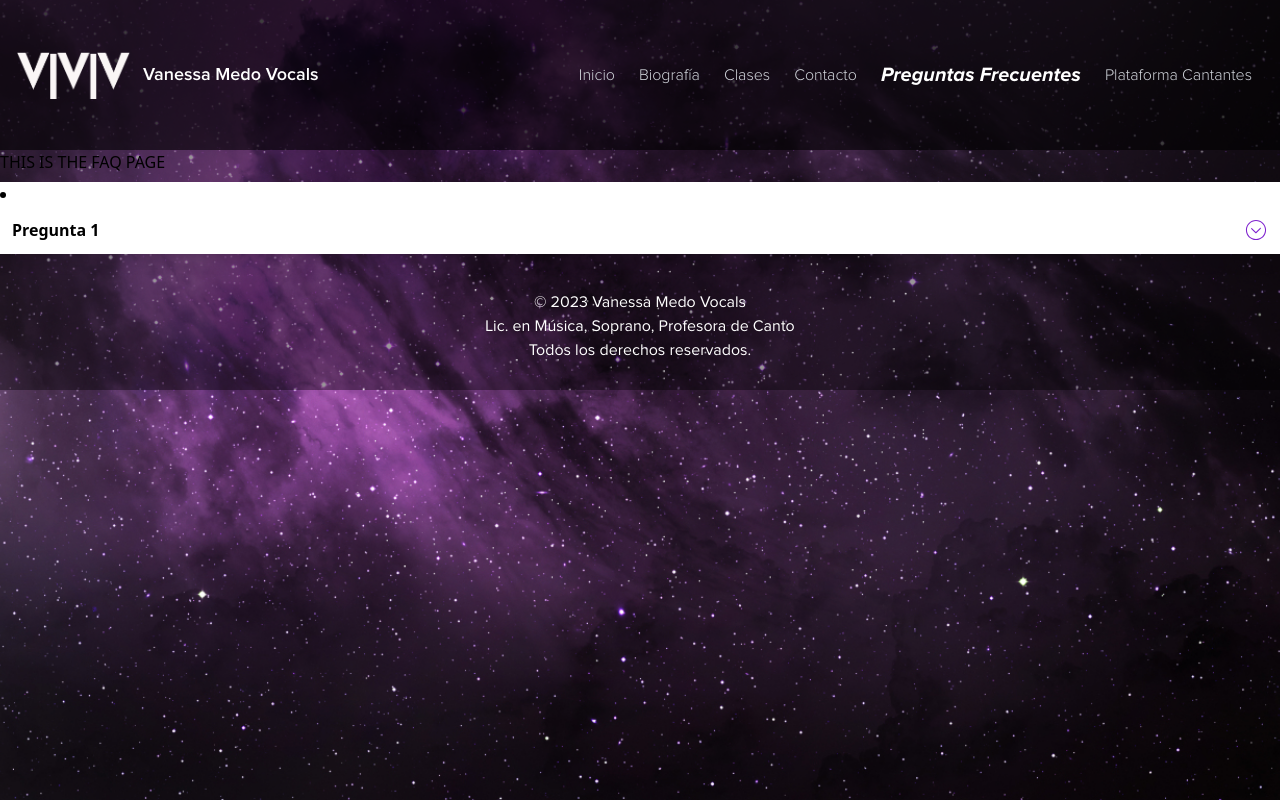
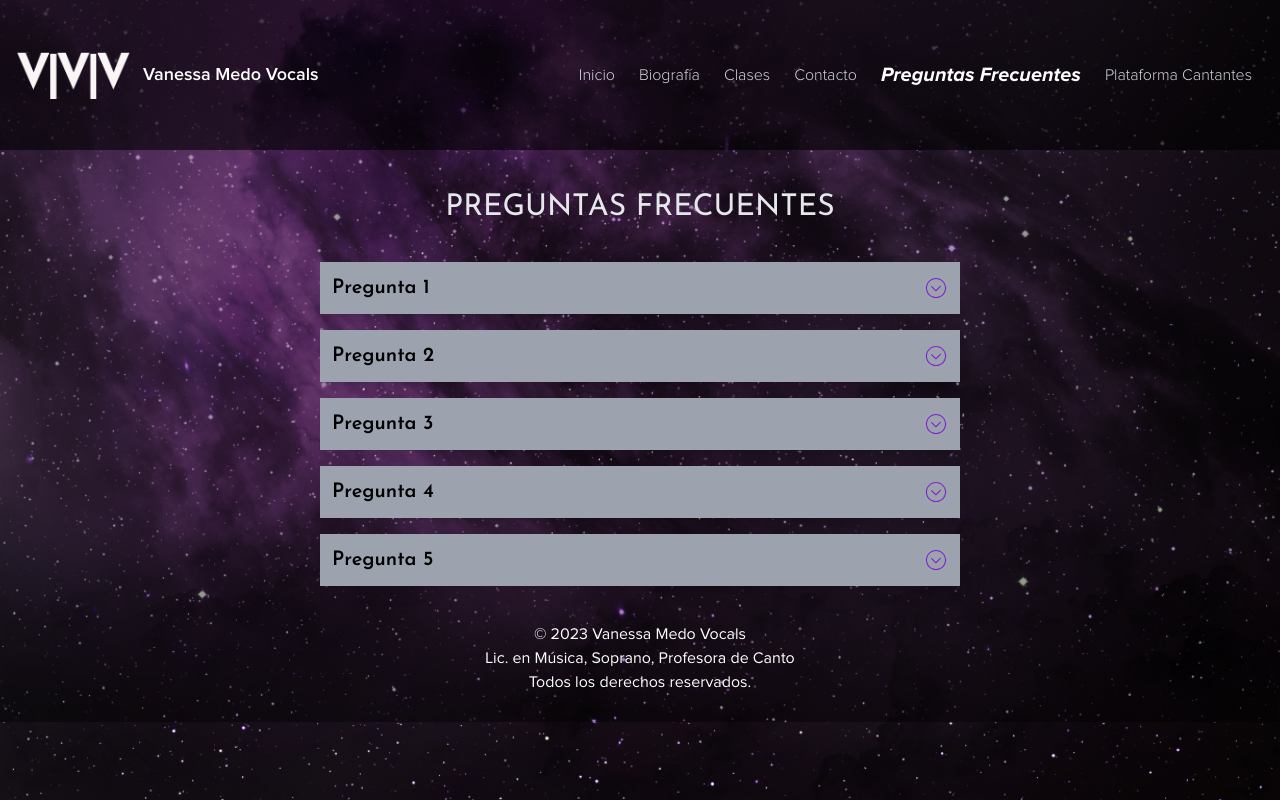
Before and after one commit to DirkGaston/vmv-front, a React (Vite) app: page /faq in a window 1280 px wide. Built offline with nearby package versions, Linux system fonts and the light colour scheme; no server answers.

Commit message:
modificación popup para mostrar sólo una vez & optimización FAQ

```diff
--- a/src/assets/css/RegistrationModal.css
+++ b/src/assets/css/RegistrationModal.css
@@ -77,7 +77,7 @@
 
 @media only screen and (max-width: 570px) {
   .registration-modal {
-    top: 20vh;
+    top: 10vh;
     left: 15vw;
     width: 360px;
     height: 650px;
@@ -88,7 +88,7 @@
 
 @media only screen and (max-width: 470px) {
   .registration-modal {
-    top: 20vh;
+    top: 10vh;
     left: 5vw;
     width: 360px;
     height: 650px;
@@ -99,7 +99,7 @@
 
 @media only screen and (max-width: 400px) {
   .registration-modal {
-    top: 20vh;
+    top: 10vh;
     left: 0vw;
     width: 360px;
     height: 650px;
--- a/src/components/UI/Accordion.jsx
+++ b/src/components/UI/Accordion.jsx
@@ -12,9 +12,9 @@ function Accordion(props) {
   function handleToggle() {
     if (isOpen) {
       return {
-        maxHeight: "none",
-        borderWidth: "1px",
-        padding: "1em",
+        maxHeight: "250px",
+        borderWidth: "1px 0 0",
+        padding: 1,
       };
     } else {
       return {
@@ -34,10 +34,10 @@ function Accordion(props) {
   }
 
   return (
-    <li className="bg-white my-2 shadow-lg">
+    <li className="bg-gray-400 my-2 shadow-lg list-none">
       <h2
         onClick={handleClick}
-        className="flex flex-row justify-between items-center font-semibold p-3 cursor-pointer"
+        className="flex flex-row justify-between items-center font-josefin font-semibold text-xl p-3 cursor-pointer"
       >
         <span>{props.title}</span>
         <svg
@@ -48,11 +48,11 @@ function Accordion(props) {
         </svg>
       </h2>
       <div
-        className={`border-l-2 border-purple-600 overflow-hidden duration-500 transition-all`}
+        className={`border-t border-gray-300 overflow-hidden duration-500 transition-all`}
         style={handleToggle()}
         ref={tabRef}
       >
-        <p className="p-3 text-gray-900">{props.content}</p>
+        <p className="p-3 font-proxima text-gray-900">{props.content}</p>
       </div>
     </li>
   );
--- /dev/null
+++ b/src/data/faq.json
@@ -0,0 +1,22 @@
+[
+  {
+    "title": "Pregunta 1",
+    "content": "Lorem ipsum dolor sit amet consectetur adipisicing elit. Nobis consectetur deleniti pariatur ad adipisci autem quasi architecto earum dolores quia placeat ullam magnam temporibus est, voluptate libero, iusto quaerat amet!"
+  },
+  {
+    "title": "Pregunta 2",
+    "content": "Lorem ipsum dolor sit amet consectetur adipisicing elit. Nobis consectetur deleniti pariatur ad adipisci autem quasi architecto earum dolores quia placeat ullam magnam temporibus est, voluptate libero, iusto quaerat amet!"
+  },
+  {
+    "title": "Pregunta 3",
+    "content": "Lorem ipsum dolor sit amet consectetur adipisicing elit. Nobis consectetur deleniti pariatur ad adipisci autem quasi architecto earum dolores quia placeat ullam magnam temporibus est, voluptate libero, iusto quaerat amet!"
+  },
+  {
+    "title": "Pregunta 4",
+    "content": "Lorem ipsum dolor sit amet consectetur adipisicing elit. Nobis consectetur deleniti pariatur ad adipisci autem quasi architecto earum dolores quia placeat ullam magnam temporibus est, voluptate libero, iusto quaerat amet!"
+  },
+  {
+    "title": "Pregunta 5",
+    "content": "Lorem ipsum dolor sit amet consectetur adipisicing elit. Nobis consectetur deleniti pariatur ad adipisci autem quasi architecto earum dolores quia placeat ullam magnam temporibus est, voluptate libero, iusto quaerat amet!"
+  }
+]
--- a/src/pages/FAQ/FAQPage.jsx
+++ b/src/pages/FAQ/FAQPage.jsx
@@ -1,15 +1,17 @@
 import Accordion from "../../components/UI/Accordion";
+import faq from "../../data/faq.json";
 
 function FAQPage() {
   return (
-    <div>
-      <h1>THIS IS THE FAQ PAGE</h1>
-      <Accordion
-        title={"Pregunta 1"}
-        content={
-          "Lorem ipsum dolor sit amet consectetur adipisicing elit. Nobis consectetur deleniti pariatur ad adipisci autem quasi architecto earum dolores quia placeat ullam magnam temporibus est, voluptate libero, iusto quaerat amet!"
-        }
-      />
+    <div className="flex flex-col w-full items-center">
+      <div className="flex flex-col items-center w-1/2">
+        <h1 className="font-josefin text-gray-200 text-3xl md:text-sxl uppercase mb-7 mt-10">
+          Preguntas Frecuentes
+        </h1>
+        {faq.map((faq) => (
+          <Accordion title={faq.title} content={faq.content} />
+        ))}
+      </div>
     </div>
   );
 }
--- a/src/pages/Home/Home.jsx
+++ b/src/pages/Home/Home.jsx
@@ -22,17 +22,21 @@ function Home() {
   const { hasToken } = useContext(AuthContext);
 
   useEffect(() => {
-    if (!hasToken) {
+    const popupShown = localStorage.getItem("popupShown");
+
+    if (!popupShown && !hasToken) {
       if (window.innerWidth >= 1024) {
         setTimeout(() => {
           setShowDesktopPopup(!showDesktopPopup);
           setShowOverlay(!showOverlay);
         }, 5000);
+        localStorage.setItem("popupShown", true);
       } else {
         setTimeout(() => {
           setShowMobilePopup(!showMobilePopup);
           setShowOverlay(!showOverlay);
         }, 5000);
+        localStorage.setItem("popupShown", true);
       }
     } else {
       setShowOverlay(false);
```
